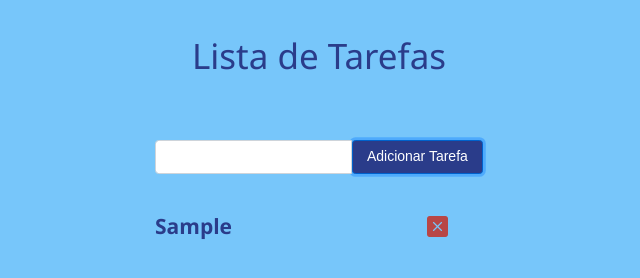
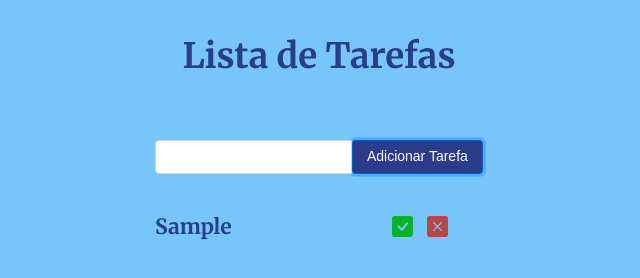
Before and after one commit to nandainacio/ListaDeTarefas, a plain HTML site: page index.html in a window 1280 px wide. Both pictures are taken after typing "Sample" into the empty fields and a click on the button "Adicionar Tarefa". Shown: the whole page, without its empty margins (321-961 px from the left). Drawn offline with nearby package versions, Linux system fonts and the light colour scheme.

Commit message:
Inclusão botão check e suas funcionalidades

```diff
--- a/index.html
+++ b/index.html
@@ -7,6 +7,8 @@
     <link rel="stylesheet" href="node_modules/bootstrap/dist/css/bootstrap.min.css">
     <link rel="stylesheet" href="node_modules/bootstrap-icons/font/bootstrap-icons.css">
     <link rel="stylesheet" href="style.css">
+    <link rel="preconnect" href="https://fonts.gstatic.com">
+    <link href="https://fonts.googleapis.com/css2?family=Merriweather:wght@700&display=swap" rel="stylesheet">
     <title>Lista de Tarefas</title>
 </head>
 <body>
--- a/script.js
+++ b/script.js
@@ -6,22 +6,38 @@ function adicionar(){
 
     item.classList.remove('hidden');
 
-    var icon = document.createElement('i');
-    icon.classList.add('bi');
-    icon.classList.add('bi-x-square-fill');
+    var btnCampo = document.createElement('div');
+    btnCampo.classList.add('btnCampo');
+
+    var iconCheck = document.createElement('i');
+    iconCheck.classList.add('bi');
+    iconCheck.classList.add('bi-check-square-fill');
+    iconCheck.classList.add('check');
+
+    var iconDelete = document.createElement('i');
+    iconDelete.classList.add('bi');
+    iconDelete.classList.add('bi-x-square-fill');
+    iconDelete.classList.add('delete');
+
 
     var nomeTarefa = document.createElement('li');
     nomeTarefa.classList.add('nomeTarefa')
 
     nomeTarefa.innerText = tarefa.value;
     listaTarefas.appendChild(nomeTarefa);
-    nomeTarefa.appendChild(icon);
+    nomeTarefa.appendChild(btnCampo);
+    btnCampo.appendChild(iconCheck);
+    btnCampo.appendChild(iconDelete);
+
 
     tarefa.value = null;
-    // novoNome.addEventListener("click", function(){
-    //     novoNome.style.textDecoration = "line-through";
-    // })
-    icon.addEventListener("click", function(){
+
+
+    iconCheck.addEventListener("click", function(){
+      nomeTarefa.style.textDecoration = "line-through";
+      nomeTarefa.style.color = "#696969"
+  })
+    iconDelete.addEventListener("click", function(){
       listaTarefas.removeChild(nomeTarefa);
   })
 }
--- a/style.css
+++ b/style.css
@@ -21,8 +21,7 @@ h1 {
   display: flex;
   margin-top: 2.5rem;
   justify-content: center;
-  font-family: "Segoe UI", Tahoma, Geneva, Verdana, sans-serif;
-  /* font-family: "Franklin Gothic Medium", "Arial Narrow", Arial, sans-serif; */
+  font-family: "Merriweather", serif;
   color: #2a3c8a;
 }
 div#listaCriada {
@@ -50,19 +49,38 @@ li {
 .nomeTarefa {
   margin-top: -1.8rem;
   margin-right: 2.5rem;
-  font-family: "Segoe UI", Tahoma, Geneva, Verdana, sans-serif;
-  /* font-family: "Courier New", Courier, monospace; */
+  font-family: "Merriweather", serif;
   font-weight: bold;
   font-size: 1.5rem;
   color: #2a3c8a;
   padding-top: 1.5rem;
 }
 
-.bi {
+.btnCampo {
   float: right;
 }
-
+.bi-check-square-fill {
+  font-size: 1.5rem;
+  color: rgb(10, 177, 46);
+  padding: 1rem;
+}
 .bi-x-square-fill {
   font-size: 1.5rem;
   color: rgb(184, 70, 70);
 }
+
+/*Responsivo*/
+
+@media (max-width: 480px) {
+  input#tarefa {
+    width: 100%;
+  }
+
+  button#adiciona {
+    width: 100%;
+  }
+
+  .nomeTarefa {
+    font-size: 1rem;
+  }
+}
```
